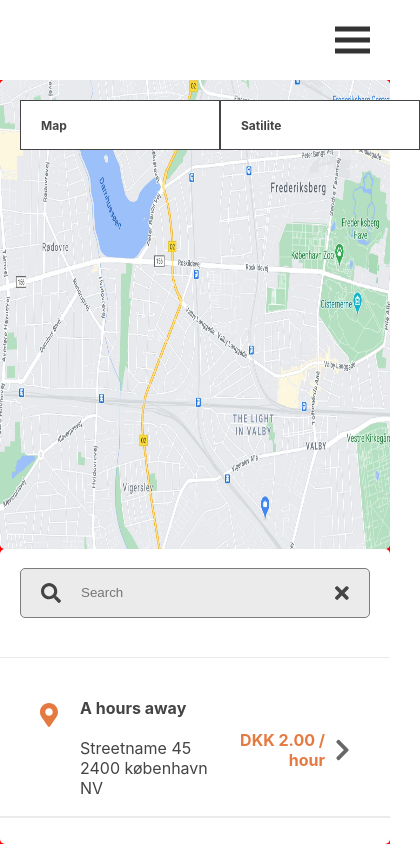
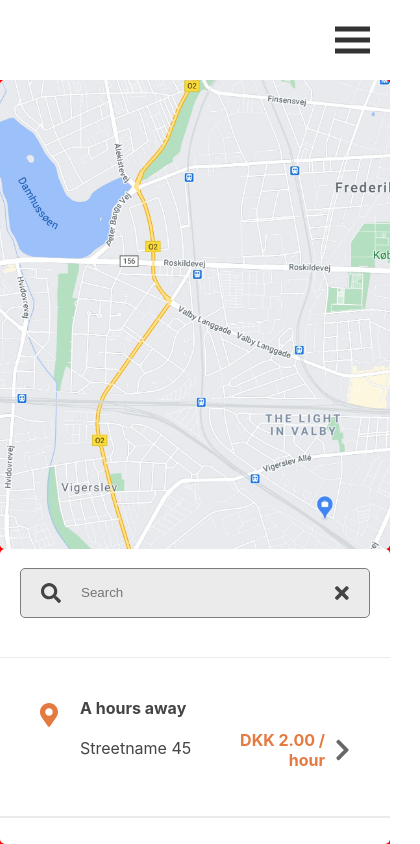
Before and after one commit to nikulasoskarsson/smart-parking, a React (Create React App) app: page / in a window 390 px wide. Shown: the whole page, 420 px wide, since content can reach past the window. Built offline with nearby package versions, Linux system fonts and the light colour scheme.

Commit message:
map screen looking good on mobile

```diff
--- a/src/components/map/Map.js
+++ b/src/components/map/Map.js
@@ -6,7 +6,7 @@ const Map = () => {
     <div className='map'>
       <img className='map__img' src={GoogleMap} alt='' />
 
-      <div className='map__button-container'>
+      <div className='map__button-container hidden-tab'>
         <div className='map__button'>Map</div>
         <div className='map__button'>Satilite</div>
       </div>
--- a/src/components/map/SelectableLocationItem.js
+++ b/src/components/map/SelectableLocationItem.js
@@ -31,7 +31,9 @@ const SelectableLocationItem = ({ item, setSelectedParking }) => {
             </h3>
           </div>
           <p className='search__location-item-location'>{item.streetName}</p>
-          <p className='search__location-item-location'>{item.zipCode}</p>
+          <p className='search__location-item-location hidden-tab'>
+            {item.zipCode}
+          </p>
         </div>
         <div className='search__location-item-right'>
           <h3 className='search__location-item-rate'>
--- a/src/sass/map.scss
+++ b/src/sass/map.scss
@@ -17,6 +17,7 @@
     border-radius: 0.5rem;
     height: 100%;
     width: 100%;
+    object-fit: cover;
   }
 
   &__button-container {
--- a/src/sass/utilites.scss
+++ b/src/sass/utilites.scss
@@ -46,3 +46,9 @@
 .text-align-center {
   text-align: center;
 }
+
+.hidden-tab {
+  @include respond(tablet) {
+    display: none;
+  }
+}
```
